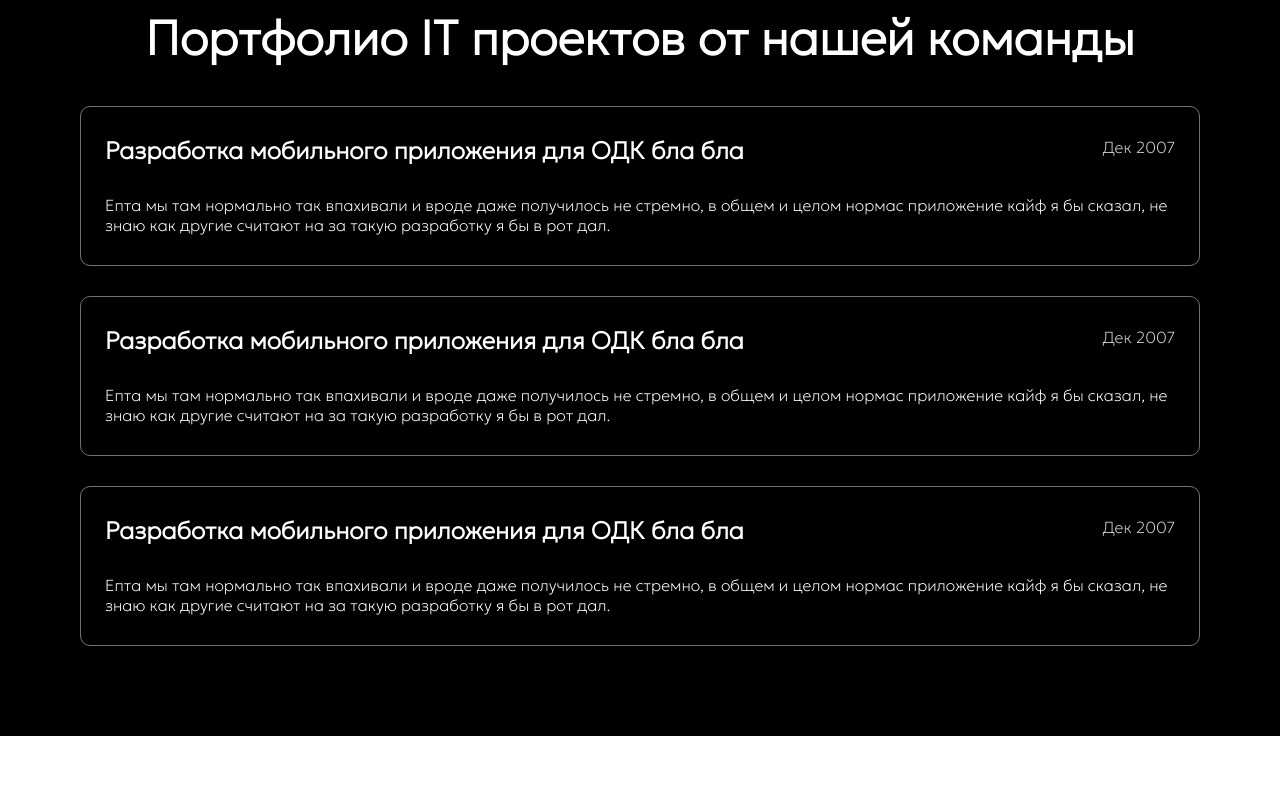
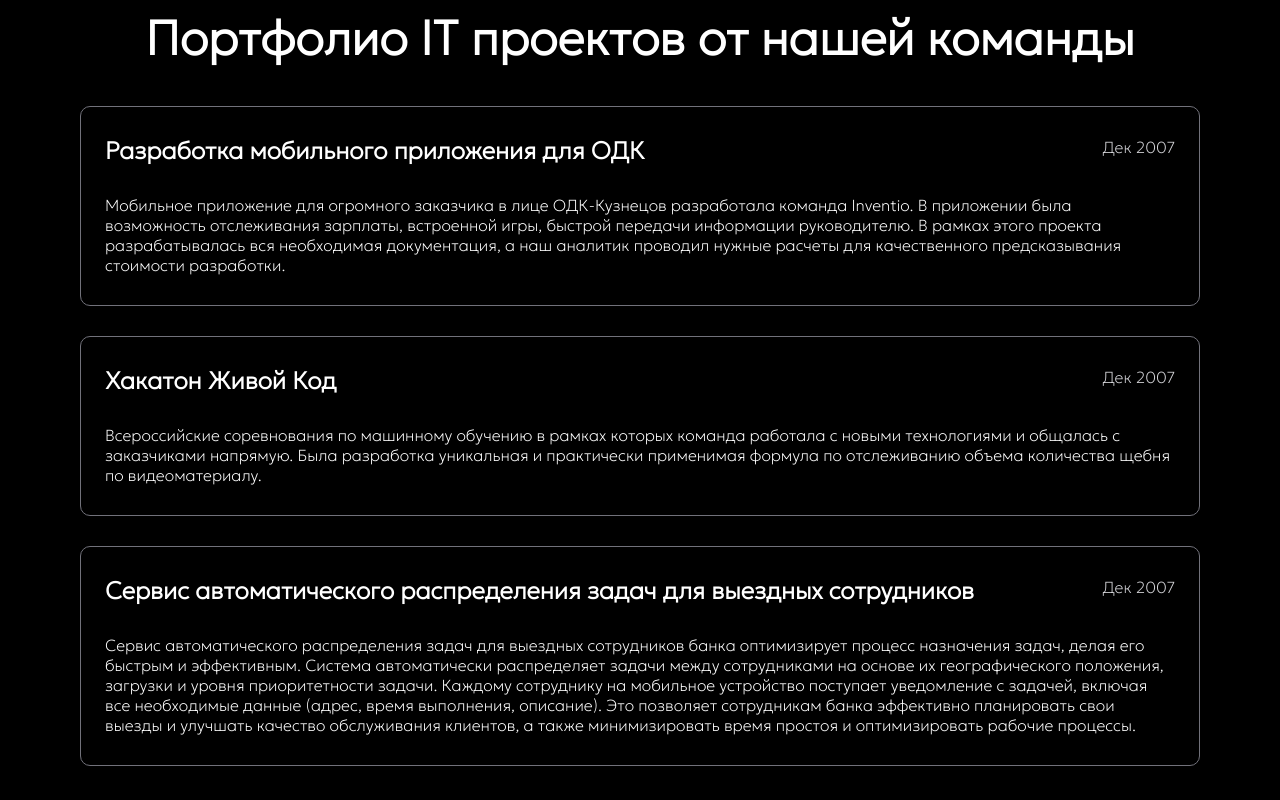
Before and after one commit to inventi0/we-site, a plain HTML site: page index.html in a window 1280 px wide. Shown: the part 1100-1900 px from the top of the page. Drawn offline with Linux system fonts and the light colour scheme.

Commit message:
added refactoring

```diff
--- a/index.html
+++ b/index.html
@@ -46,10 +46,11 @@
             Примеры и кейсы по разработке приложений на заказ
           </h1>
           <p class="hello__text">
-            Здесь можно вставить какой-нибудь мотивирующий к сотрудничеству
-            текст, либо небольшая предыстория о составе команды, типа вот мы
-            такие прогрессирующие и молодые готовые свернуть горы в бублик и
-            прочую лапшу никадать
+            Мы — команда Inventio, объединившаяся в 2024 году для разработки ПО
+            и мобильных приложений. В ноябре 2024 мы стали призерами конкурса и
+            заслужили признание экспертов. В нашем коллективе каждый горит не
+            только желанием находить эффективные решения и создавать полезные
+            продукты, но и помогать бизнесу расти.
           </p>
           <a href="#" class="hello__link">Оформить заявку</a>
         </div>
@@ -127,40 +128,50 @@
           <li class="projects__list-item">
             <div class="projects__list-item__cont">
               <div class="projects__list-item__subtitle">
-                Разработка мобильного приложения для ОДК бла бла
+                Разработка мобильного приложения для ОДК
               </div>
               <div class="projects__list-item__date">Дек 2007</div>
             </div>
             <p class="projects__list-item__text">
-              Епта мы там нормально так впахивали и вроде даже получилось не
-              стремно, в общем и целом нормас приложение кайф я бы сказал, не
-              знаю как другие считают на за такую разработку я бы в рот дал.
+              Мобильное приложение для огромного заказчика в лице ОДК-Кузнецов
+              разработала команда Inventio. В приложении была возможность
+              отслеживания зарплаты, встроенной игры, быстрой передачи
+              информации руководителю. В рамках этого проекта разрабатывалась
+              вся необходимая документация, а наш аналитик проводил нужные
+              расчеты для качественного предсказывания стоимости разработки.
+            </p>
+          </li>
+          <li class="projects__list-item">
+            <div class="projects__list-item__cont">
+              <div class="projects__list-item__subtitle">Хакатон Живой Код</div>
+              <div class="projects__list-item__date">Дек 2007</div>
+            </div>
+            <p class="projects__list-item__text">
+              Всероссийские соревнования по машинному обучению в рамках которых
+              команда работала с новыми технологиями и общалась с заказчиками
+              напрямую. Была разработка уникальная и практически применимая
+              формула по отслеживанию объема количества щебня по видеоматериалу.
             </p>
           </li>
           <li class="projects__list-item">
             <div class="projects__list-item__cont">
               <div class="projects__list-item__subtitle">
-                Разработка мобильного приложения для ОДК бла бла
+                Сервис автоматического распределения задач для выездных
+                сотрудников
               </div>
               <div class="projects__list-item__date">Дек 2007</div>
             </div>
             <p class="projects__list-item__text">
-              Епта мы там нормально так впахивали и вроде даже получилось не
-              стремно, в общем и целом нормас приложение кайф я бы сказал, не
-              знаю как другие считают на за такую разработку я бы в рот дал.
-            </p>
-          </li>
-          <li class="projects__list-item">
-            <div class="projects__list-item__cont">
-              <div class="projects__list-item__subtitle">
-                Разработка мобильного приложения для ОДК бла бла
-              </div>
-              <div class="projects__list-item__date">Дек 2007</div>
-            </div>
-            <p class="projects__list-item__text">
-              Епта мы там нормально так впахивали и вроде даже получилось не
-              стремно, в общем и целом нормас приложение кайф я бы сказал, не
-              знаю как другие считают на за такую разработку я бы в рот дал.
+              Сервис автоматического распределения задач для выездных
+              сотрудников банка оптимизирует процесс назначения задач, делая его
+              быстрым и эффективным. Система автоматически распределяет задачи
+              между сотрудниками на основе их географического положения,
+              загрузки и уровня приоритетности задачи. Каждому сотруднику на
+              мобильное устройство поступает уведомление с задачей, включая все
+              необходимые данные (адрес, время выполнения, описание). Это
+              позволяет сотрудникам банка эффективно планировать свои выезды и
+              улучшать качество обслуживания клиентов, а также минимизировать
+              время простоя и оптимизировать рабочие процессы.
             </p>
           </li>
         </ul>
@@ -286,11 +297,15 @@
         </form>
 
         <div class="apply__todo">
-          <h2 class="apply__todo__title">Мы поможем Вам сделать пусси</h2>
+          <h2 class="apply__todo__title">
+            Мы поможем Вам достичь заданных целей
+          </h2>
 
           <p class="apply__todo__text">
-            Мы стремимся сделать этот мир лучше, помогая нищим чертам как Вы. Не
-            будьте бичес, оставьте заявку на пусси и станьте гигачадом.
+            Готовы увидеть, как ваши идеи обретают форму, мощь и стиль? Вместе с
+            нами вы получите не просто продукт — а нечто совершенно новое. Наш
+            опыт, внимание к деталям позволяют нам предлагать эффективные
+            решения, которые работают на результат.
           </p>
 
           <a href="mailto:Yandexmail@gmail.com" class="apply__todo__link">
@@ -340,8 +355,8 @@
       </svg>
 
       <div class="footer__info">
-        <div class="footer__info__text">@ Хз что написатьl</div>
-        <div class="footer__info__text">Made In Churkistan</div>
+        <div class="footer__info__text">©2024</div>
+        <div class="footer__info__text">Russia</div>
       </div>
     </footer>
   </body>
```
